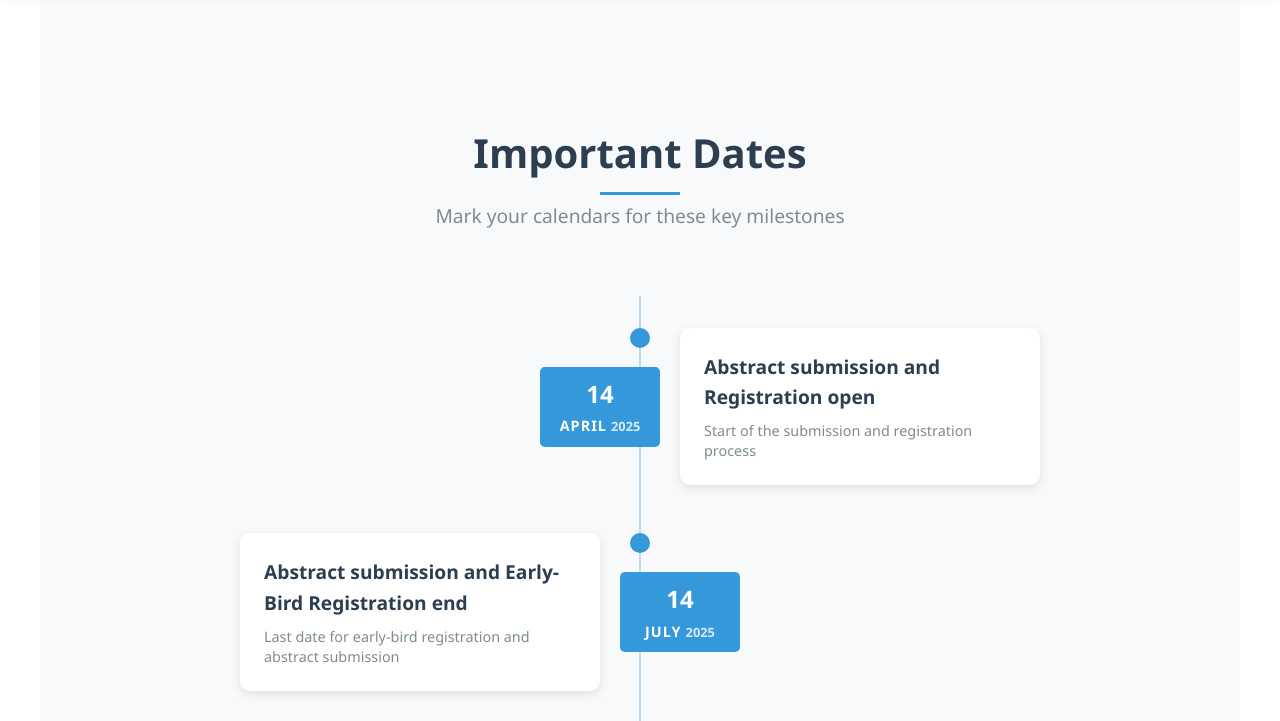
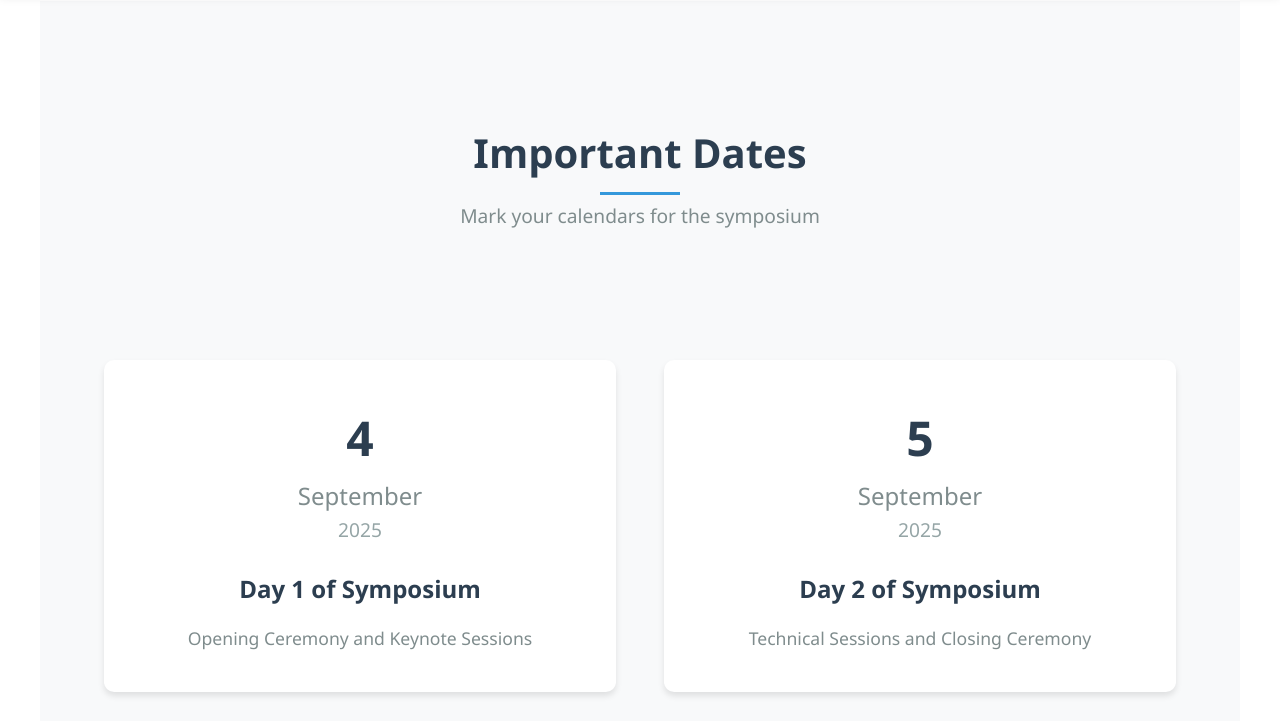
Before and after one commit to bablu-uncle/iit-conference, a plain HTML site: page dates.html in a window 1280 px wide. Shown: the part 79-800 px from the top of the page. Drawn offline with Linux system fonts and the light colour scheme.

Commit message:
date page updated

```diff
--- a/dates.html
+++ b/dates.html
@@ -6,6 +6,222 @@
     <title>Important Dates - Symposium 2025</title>
     <link rel="stylesheet" href="styles.css">
     <link rel="stylesheet" href="https://cdnjs.cloudflare.com/ajax/libs/font-awesome/6.0.0/css/all.min.css">
+    <style>
+        /* Base styles */
+        .dates-container {
+            max-width: 1200px;
+            margin: 0 auto;
+            padding: 2rem;
+        }
+
+        .dates-grid {
+            display: grid;
+            grid-template-columns: 1fr;
+            gap: 1.5rem;
+            margin-top: 2rem;
+        }
+
+        .date-card {
+            background: #fff;
+            border-radius: 10px;
+            box-shadow: 0 4px 6px rgba(0, 0, 0, 0.1);
+            padding: 1.5rem;
+            transition: transform 0.3s ease;
+        }
+
+        .date-card:hover {
+            transform: translateY(-5px);
+        }
+
+        .date-header {
+            text-align: center;
+            margin-bottom: 1.5rem;
+        }
+
+        .date-number {
+            font-size: 2.5rem;
+            font-weight: bold;
+            color: #2c3e50;
+        }
+
+        .date-month {
+            font-size: 1.25rem;
+            color: #7f8c8d;
+            display: block;
+        }
+
+        .date-year {
+            font-size: 1rem;
+            color: #95a5a6;
+        }
+
+        .date-content {
+            text-align: center;
+        }
+
+        .date-content h3 {
+            color: #2c3e50;
+            margin-bottom: 1rem;
+            font-size: 1.25rem;
+        }
+
+        .date-content p {
+            color: #7f8c8d;
+            line-height: 1.6;
+            font-size: 1rem;
+        }
+
+        /* Extra Small (xs) - Mobile phones */
+        @media (min-width: 320px) {
+            .dates-container {
+                padding: 1rem;
+            }
+
+            .date-card {
+                padding: 1.25rem;
+            }
+
+            .date-number {
+                font-size: 2rem;
+            }
+
+            .date-month {
+                font-size: 1.1rem;
+            }
+
+            .date-content h3 {
+                font-size: 1.1rem;
+            }
+        }
+
+        /* Small (sm) - Large phones/Small tablets */
+        @media (min-width: 576px) {
+            .dates-container {
+                padding: 1.5rem;
+            }
+
+            .dates-grid {
+                gap: 1.75rem;
+            }
+
+            .date-card {
+                padding: 1.5rem;
+            }
+
+            .date-number {
+                font-size: 2.25rem;
+            }
+        }
+
+        /* Medium (md) - Tablets */
+        @media (min-width: 768px) {
+            .dates-grid {
+                grid-template-columns: repeat(2, 1fr);
+                gap: 2rem;
+            }
+
+            .date-card {
+                padding: 1.75rem;
+            }
+
+            .date-number {
+                font-size: 2.5rem;
+            }
+
+            .date-month {
+                font-size: 1.25rem;
+            }
+
+            .date-content h3 {
+                font-size: 1.25rem;
+            }
+        }
+
+        /* Large (lg) - Laptops/Desktops */
+        @media (min-width: 992px) {
+            .dates-container {
+                padding: 2rem;
+            }
+
+            .dates-grid {
+                gap: 2.5rem;
+            }
+
+            .date-card {
+                padding: 2rem;
+            }
+
+            .date-number {
+                font-size: 3rem;
+            }
+
+            .date-month {
+                font-size: 1.5rem;
+            }
+
+            .date-year {
+                font-size: 1.2rem;
+            }
+
+            .date-content h3 {
+                font-size: 1.5rem;
+            }
+
+            .date-content p {
+                font-size: 1.1rem;
+            }
+        }
+
+        /* Extra Large (xl) - Large Desktops */
+        @media (min-width: 1200px) {
+            .dates-container {
+                max-width: 1400px;
+            }
+
+            .dates-grid {
+                gap: 3rem;
+            }
+
+            .date-card {
+                padding: 2.5rem;
+            }
+        }
+
+        /* Extra Extra Large (xxl) - Very Large Desktops */
+        @media (min-width: 1400px) {
+            .dates-container {
+                max-width: 1600px;
+            }
+
+            .dates-grid {
+                gap: 3.5rem;
+            }
+
+            .date-card {
+                padding: 3rem;
+            }
+
+            .date-number {
+                font-size: 3.5rem;
+            }
+
+            .date-month {
+                font-size: 1.75rem;
+            }
+
+            .date-year {
+                font-size: 1.4rem;
+            }
+
+            .date-content h3 {
+                font-size: 1.75rem;
+            }
+
+            .date-content p {
+                font-size: 1.2rem;
+            }
+        }
+    </style>
 </head>
 <body>
     <div id="navbar-placeholder"></div>
@@ -14,62 +230,32 @@
         <section class="dates-section">
             <div class="section-header">
                 <h1>Important Dates</h1>
-                <p class="subtitle">Mark your calendars for these key milestones</p>
+                <p class="subtitle">Mark your calendars for the symposium</p>
             </div>
 
-            <div class="timeline">
-                <div class="timeline-item">
-                    <div class="timeline-content">
-                        <div class="date">
-                            <span class="day">14</span>
-                            <span class="month">April</span>
-                            <span class="year">2025</span>
+            <div class="dates-container">
+                <div class="dates-grid">
+                    <div class="date-card">
+                        <div class="date-header">
+                            <span class="date-number">4</span>
+                            <span class="date-month">September</span>
+                            <span class="date-year">2025</span>
                         </div>
-                        <div class="event">
-                            <h3>Abstract submission and Registration open</h3>
-                            <p>Start of the submission and registration process</p>
+                        <div class="date-content">
+                            <h3>Day 1 of Symposium</h3>
+                            <p>Opening Ceremony and Keynote Sessions</p>
                         </div>
                     </div>
-                </div>
 
-                <div class="timeline-item">
-                    <div class="timeline-content">
-                        <div class="date">
-                            <span class="day">14</span>
-                            <span class="month">July</span>
-                            <span class="year">2025</span>
+                    <div class="date-card">
+                        <div class="date-header">
+                            <span class="date-number">5</span>
+                            <span class="date-month">September</span>
+                            <span class="date-year">2025</span>
                         </div>
-                        <div class="event">
-                            <h3>Abstract submission and Early-Bird Registration end</h3>
-                            <p>Last date for early-bird registration and abstract submission</p>
-                        </div>
-                    </div>
-                </div>
-
-                <div class="timeline-item">
-                    <div class="timeline-content">
-                        <div class="date">
-                            <span class="day">14</span>
-                            <span class="month">August</span>
-                            <span class="year">2025</span>
-                        </div>
-                        <div class="event">
-                            <h3>Abstract submission and Regular Registration end</h3>
-                            <p>Final deadline for regular registration and abstract submission</p>
-                        </div>
-                    </div>
-                </div>
-
-                <div class="timeline-item highlight">
-                    <div class="timeline-content">
-                        <div class="date">
-                            <span class="day">4-5</span>
-                            <span class="month">September</span>
-                            <span class="year">2025</span>
-                        </div>
-                        <div class="event">
-                            <h3>Symposium Dates</h3>
-                            <p>Main conference days</p>
+                        <div class="date-content">
+                            <h3>Day 2 of Symposium</h3>
+                            <p>Technical Sessions and Closing Ceremony</p>
                         </div>
                     </div>
                 </div>
@@ -79,7 +265,6 @@
 
     <div id="footer-placeholder"></div>
 
-    <!-- Load components.js -->
     <script src="components.js"></script>
 </body>
 </html>
```
